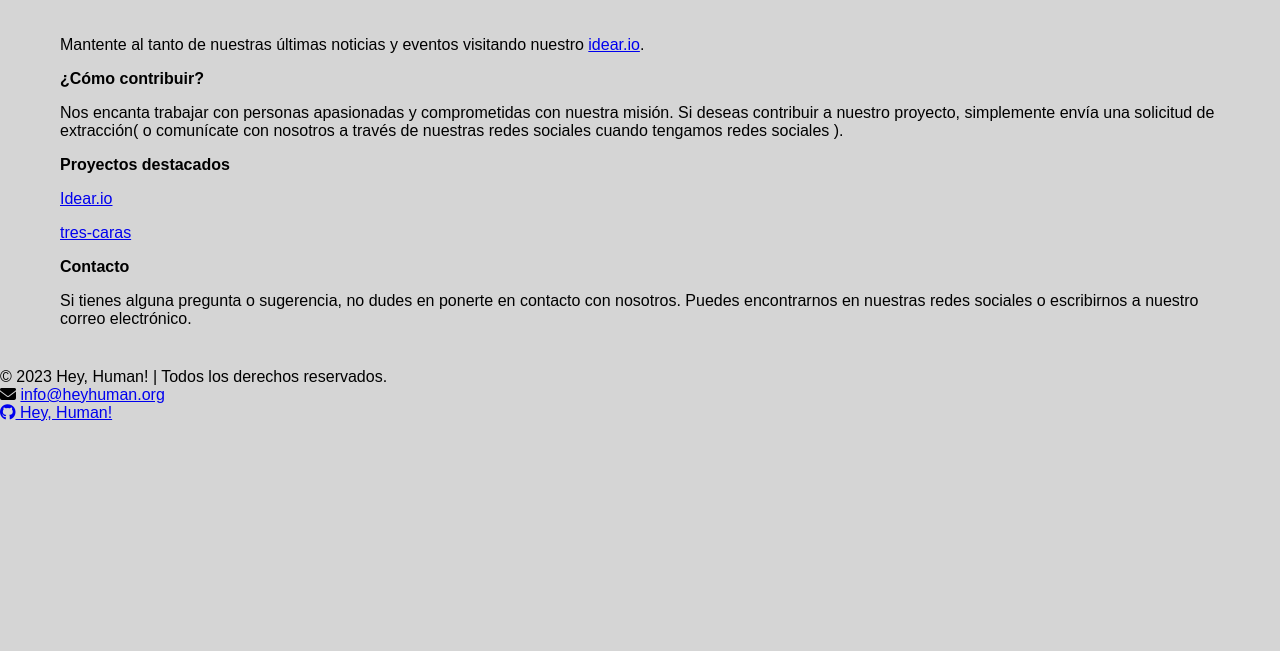
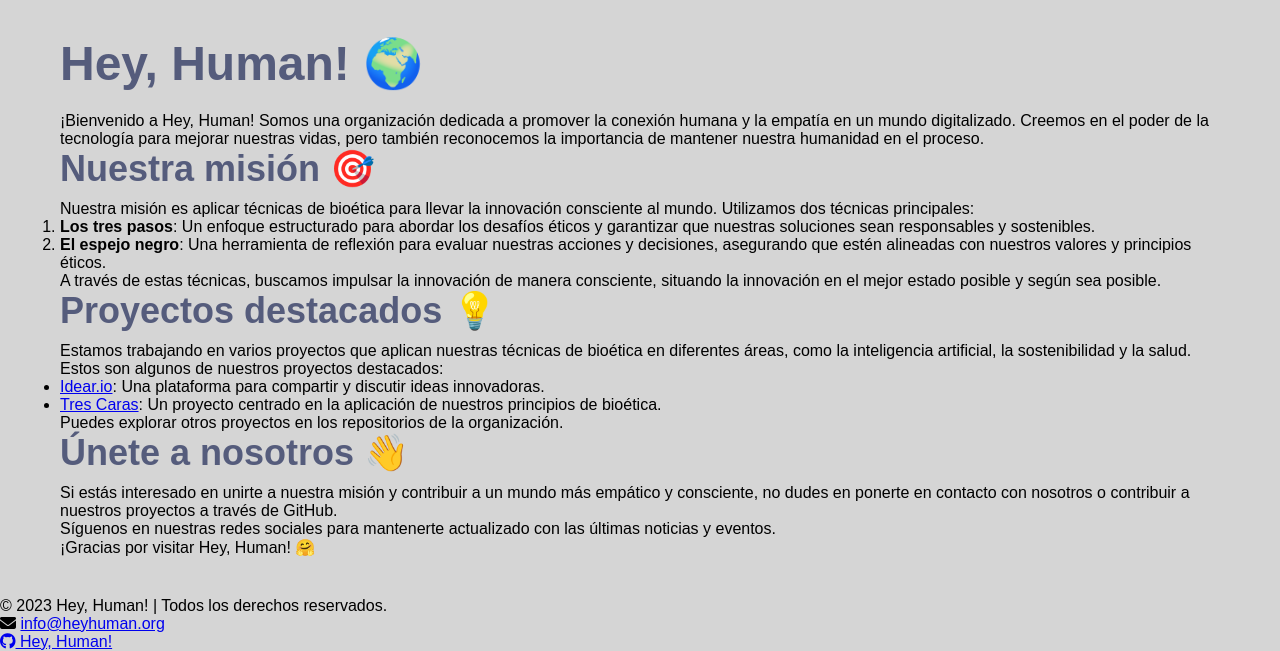
Before and after one commit to Hey-Human/hey-human.github.io, a Jekyll site: the page built from index.md, in a window 1280 px wide and 900 px high, scrolled down 1124 px, cut to the strip 249-900 px from the top of the window. Built offline with Jekyll 4.4.1, drawn with Linux system fonts in a browser that asks for light colours; nearby versions of some CDN libraries; before the commit the page ends 1795 px from its top, so only the background shows below that.

Commit message:
Update index.md

```diff
--- a/index.md
+++ b/index.md
@@ -3,27 +3,33 @@ layout: default
 title: "Hey, Human!"
 ---
 
+# Hey, Human! 🌍
 
-Mantente al tanto de nuestras últimas noticias y eventos visitando nuestro [idear.io](https://hey-human.github.io/jekyll-ideas-sharing-template/).
+¡Bienvenido a Hey, Human! Somos una organización dedicada a promover la conexión humana y la empatía en un mundo digitalizado. Creemos en el poder de la tecnología para mejorar nuestras vidas, pero también reconocemos la importancia de mantener nuestra humanidad en el proceso.
 
-<div style="margin-top: 1em; margin-bottom: 1em;"></div>
+## Nuestra misión 🎯
 
-#### ¿Cómo contribuir?
-<div style="margin-top: 1em; margin-bottom: 1em;"></div>
+Nuestra misión es aplicar técnicas de bioética para llevar la innovación consciente al mundo. Utilizamos dos técnicas principales:
 
-Nos encanta trabajar con personas apasionadas y comprometidas con nuestra misión. Si deseas contribuir a nuestro proyecto, simplemente envía una solicitud de extracción( o comunícate con nosotros a través de nuestras redes sociales cuando tengamos redes sociales ).
+1. **Los tres pasos**: Un enfoque estructurado para abordar los desafíos éticos y garantizar que nuestras soluciones sean responsables y sostenibles.
+2. **El espejo negro**: Una herramienta de reflexión para evaluar nuestras acciones y decisiones, asegurando que estén alineadas con nuestros valores y principios éticos.
 
-<div style="margin-top: 1em; margin-bottom: 1em;"></div>
+A través de estas técnicas, buscamos impulsar la innovación de manera consciente, situando la innovación en el mejor estado posible y según sea posible.
 
-#### Proyectos destacados
+## Proyectos destacados 💡
 
-<div style="margin-top: 1em; margin-bottom: 1em;"></div>
+Estamos trabajando en varios proyectos que aplican nuestras técnicas de bioética en diferentes áreas, como la inteligencia artificial, la sostenibilidad y la salud. Estos son algunos de nuestros proyectos destacados:
 
-[Idear.io](https://hey-human.github.io/idear.io)
-<div style="margin-top: 1em; margin-bottom: 1em;"></div>
-[tres-caras](https://hey-human.github.io/tres-caras)
+- [Idear.io](https://hey-human.github.io/idear.io/): Una plataforma para compartir y discutir ideas innovadoras.
 
-<div style="margin-top: 1em; margin-bottom: 1em;"></div>
-#### Contacto
-<div style="margin-top: 1em; margin-bottom: 1em;"></div>
-Si tienes alguna pregunta o sugerencia, no dudes en ponerte en contacto con nosotros. Puedes encontrarnos en nuestras redes sociales o escribirnos a nuestro correo electrónico.
+- [Tres Caras](https://hey-human.github.io/tres-caras/): Un proyecto centrado en la aplicación de nuestros principios de bioética.
+
+Puedes explorar otros proyectos en los repositorios de la organización.
+
+## Únete a nosotros 👋
+
+Si estás interesado en unirte a nuestra misión y contribuir a un mundo más empático y consciente, no dudes en ponerte en contacto con nosotros o contribuir a nuestros proyectos a través de GitHub.
+
+Síguenos en nuestras redes sociales para mantenerte actualizado con las últimas noticias y eventos.
+
+¡Gracias por visitar Hey, Human! 🤗
```
